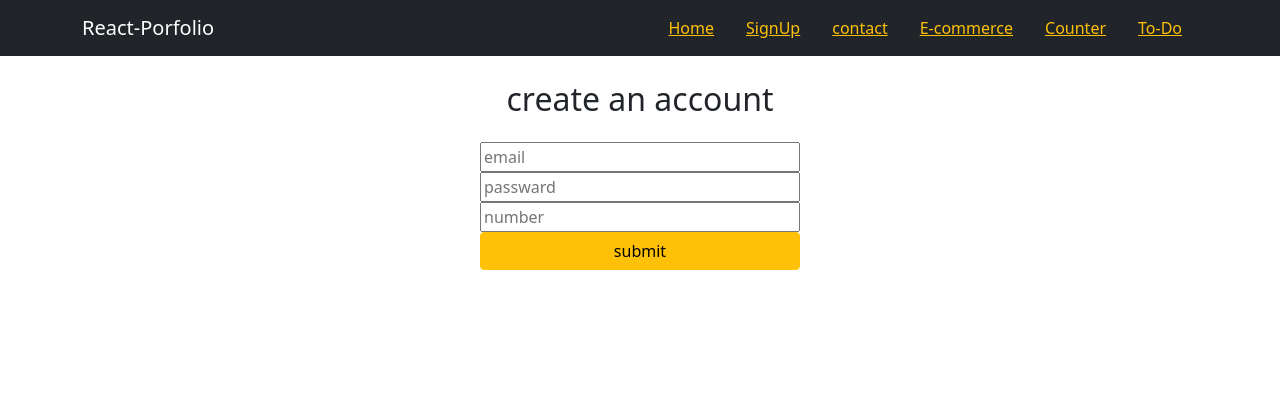
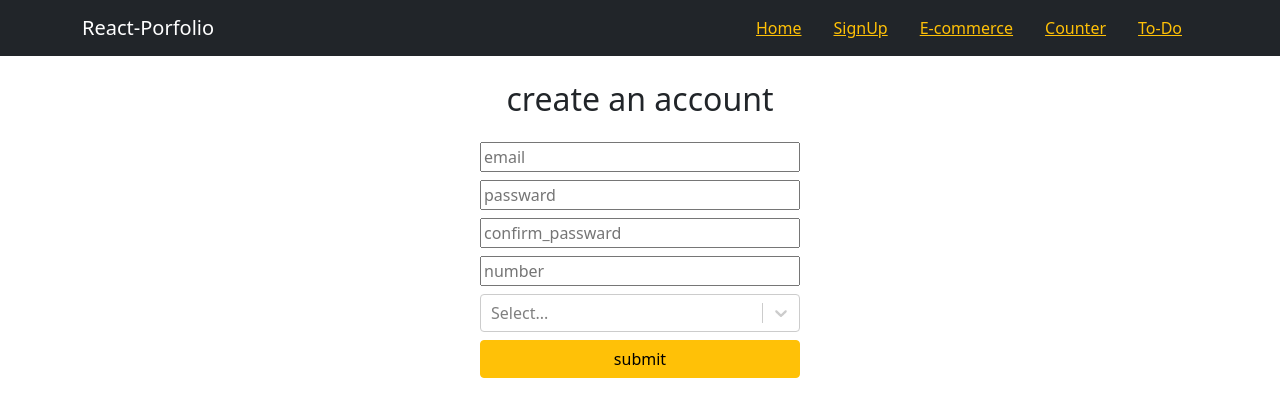
Before and after one commit to Ranahossamsalah/React-portfolio, a React (Create React App) app: page /signup in a window 1280 px wide. Shown: the top 416 px of the page. Built offline with nearby package versions, Linux system fonts and the light colour scheme.

Commit message:
profile page edit sign up and todo pages

```diff
--- a/package.json
+++ b/package.json
@@ -8,6 +8,7 @@
     "@testing-library/react": "^13.3.0",
     "@testing-library/user-event": "^13.5.0",
     "bootstrap": "^5.1.3",
+    "bootstrap-icons": "^1.8.3",
     "react": "^18.2.0",
     "react-bootstrap": "^2.4.0",
     "react-dom": "^18.2.0",
@@ -15,6 +16,7 @@
     "react-redux": "^8.0.2",
     "react-router-dom": "^6.3.0",
     "react-scripts": "5.0.1",
+    "react-select": "^5.4.0",
     "redux": "^4.2.0",
     "redux-persist": "^6.0.0",
     "web-vitals": "^2.1.4"
--- a/src/App.jsx
+++ b/src/App.jsx
@@ -4,7 +4,6 @@ import FixedNavbar from "./component/navbar";
 import { Route, Routes, BrowserRouter } from "react-router-dom";
 import Home from "./pages/home";
 import SignUp from "./pages/signup";
-import Contact from "./pages/contact";
 import Ecommerce from "./pages/e-commerce";
 import Singleproduct from "./pages/e-commerce/single-product";
 import Todo from "./pages/todo/Todo";
@@ -17,12 +16,10 @@ function App() {
         <Route path="/" element={<Home />}></Route>
         <Route path="/home" element={<Home />}></Route>
         <Route path="/signup" element={<SignUp />}></Route>
-        <Route path="/contact" element={<Contact />}></Route>
         <Route path="/counter" element={<Counter />}></Route>
         <Route path="/ecommerce" element={<Ecommerce />}></Route>
         <Route path="/ecommerce/:id" element={<Singleproduct />}></Route>
         <Route path="/todo" element={<Todo />}></Route>
-
       </Routes>
     </BrowserRouter>
   );
--- a/src/component/navbar/index.jsx
+++ b/src/component/navbar/index.jsx
@@ -18,12 +18,7 @@ function CollapsibleExample() {
             </li>
             <li>
               <Link className="text-warning fs-7 p-3 " to="/signup">
-              SignUp
-              </Link>
-            </li>
-            <li>
-              <Link className="text-warning fs-7 p-3" to="/contact">
-                contact
+                SignUp
               </Link>
             </li>
             <li>
--- a/src/component/todo/TodoForm.jsx
+++ b/src/component/todo/TodoForm.jsx
@@ -13,11 +13,12 @@ const TodoForm = ({ addTodo }) => {
 
   return (
     <div>
-      <h3 className="text-muted mb-4">Add a TODO</h3>
+      <h3 className="text-muted mb-4 bg-light">Add a TODO</h3>
 
-      <form onSubmit={handleSubmission}>
+      <form className="border w-50 mx-auto" onSubmit={handleSubmission}>
         Title <br />
         <input
+          className="w-50"
           type="text"
           name="title"
           value={title}
@@ -26,12 +27,16 @@ const TodoForm = ({ addTodo }) => {
         <br />
         Content <br />
         <textarea
+          className="w-50 "
           name="content"
           value={content}
           onChange={(e) => setContent(e.target.value)}
         ></textarea>
         <br />
-        <button className="my-4 btn btn-primary  btn-sm px-4" type="submit">
+        <button
+          className="my-4 btn btn-warning w-50  btn-sm px-4"
+          type="submit"
+        >
           Add Todo
         </button>
       </form>
--- a/src/component/todo/TodoList.jsx
+++ b/src/component/todo/TodoList.jsx
@@ -3,8 +3,8 @@ const TodoList = ({ todos, DeleteTodo }) => {
     todos && todos.length > 0 ? (
       todos.map((todo, i) => {
         return (
-          <div key={i} >
-            <ul >
+          <div key={i}>
+            <ul className="w-50 mx-auto">
               <li className="border d-flex">
                 <div className="text">
                   <p>Title : {todo.title}</p>
@@ -12,7 +12,7 @@ const TodoList = ({ todos, DeleteTodo }) => {
                 </div>
               </li>
             </ul>
-            <button className="btn-warning" onClick={() => DeleteTodo(i)}>
+            <button className="btn-warning w-25" onClick={() => DeleteTodo(i)}>
               x
             </button>
           </div>
--- a/src/pages/contact/index.jsx
+++ /dev/null
@@ -1,6 +0,0 @@
-function Contact (){
-    return (
-        <p>Contact </p>
-    )
-}
-export default Contact;
--- a/src/pages/home/index.jsx
+++ b/src/pages/home/index.jsx
@@ -1,6 +1,27 @@
-function Home (){
-    return (
-        <p> Hello from Home </p>
-    )
+import Button from "react-bootstrap/Button";
+import Card from "react-bootstrap/Card";
+function Home() {
+  return (
+    <Card className="text-center">
+      <Card.Body>
+        <Card.Title>
+          <h1>React Web Developer</h1>
+        </Card.Title>
+        <Card.Text>Rana hossam salah</Card.Text>
+        <div>
+          <Card.Img variant="top" src="mycv.png" />
+        </div>
+        <p>
+          I am a web developer . I can work with
+          html,css,javascript,angular,react,bootstrap,sass. if you need any new
+          job related to them you can contact me in the icons bellow
+        </p>
+      </Card.Body>
+      <Card.Footer className="text-muted">
+        contact me
+        <i class="bi bi-facebook"></i>
+      </Card.Footer>
+    </Card>
+  );
 }
 export default Home;
--- a/src/pages/signup/index.jsx
+++ b/src/pages/signup/index.jsx
@@ -1,16 +1,28 @@
 import { findNonSerializableValue } from "@reduxjs/toolkit";
 import { useState } from "react";
 import { useForm } from "react-hook-form";
+import ReactSelect from "react-select";
 
 function SignUp() {
   const {
     register,
     handleSubmit,
+    watch,
     formState: { errors },
   } = useForm();
   const onSubmit = (data) => {
     console.log(data);
   };
+  const selectOptionts = [
+    {
+      value: 1,
+      label: "female",
+    },
+    {
+      value: 2,
+      label: "male",
+    },
+  ];
   return (
     <div className="d-flex justify-content-center align-items-center flex-column">
       <h2 className="my-4 ">create an account</h2>
@@ -22,8 +34,6 @@ function SignUp() {
             placeholder="email"
             {...register("email", { required: true })}
           ></input>
-        </div>
-
           {(errors.email && errors.email.type) === "required" && (
             <p className="text-light bg-secondary text-center  ">required</p>
           )}
@@ -32,38 +42,62 @@ function SignUp() {
               email invalid
             </p>
           )}
-        <div className="passward-wrapper ">
+        </div>
+
+        <div className="passward-wrapper my-2  ">
           <input
             type="passward"
             className="w-100"
             placeholder="passward"
             {...register("passward", { required: true })}
           ></input>
-        </div>
-
-
           {(errors.passward && errors.passward.type) === "required" && (
             <p className="text-light bg-secondary text-center  ">required</p>
           )}
-        <div className="phone-wrapper">
+        </div>
+
+        <div className="passward-wrapper my-2 ">
+          <input
+            type="passward"
+            className="w-100"
+            placeholder="confirm_passward"
+            {...register("confirm_passward", {
+              required: true,
+              // validate: (val) => {
+              //   if (watch("passward") != val) {
+              //     console.log("Your passwords do no match");
+              //   }
+              // },
+            })}
+          ></input>
+          {(errors.passward && errors.passward.type) === "required" && (
+            <p className="text-light bg-secondary text-center  ">required</p>
+          )}
+        </div>
+
+        <div className="phone-wrapper my-2 ">
           <input
             type="number"
             className="w-100"
             placeholder="number"
             {...register("phone", { required: true, minLength: 11 })}
           ></input>
-        </div>
-
-
-
           {(errors.phone && errors.phone.type) === "required" && (
             <p className="text-light bg-secondary text-center  ">required</p>
           )}
           {(errors.phone && errors.phone.type) === "minLength" && (
             <p className="text-light bg-secondary text-center ">
               the number must not exceed 11
-          </p>)
-        }
+            </p>
+          )}
+        </div>
+
+        <div
+          className="gender-wrapper my-2
+        "
+        >
+          <ReactSelect options={selectOptionts} />
+        </div>
 
         <div className="submit-wrapper">
           <button className="btn btn-warning w-100 " type="submit">
```
Also changed, not shown: 2 other files (tests, documents, lock files or other folders). Lines whose indentation alone changed are shown as unchanged.
